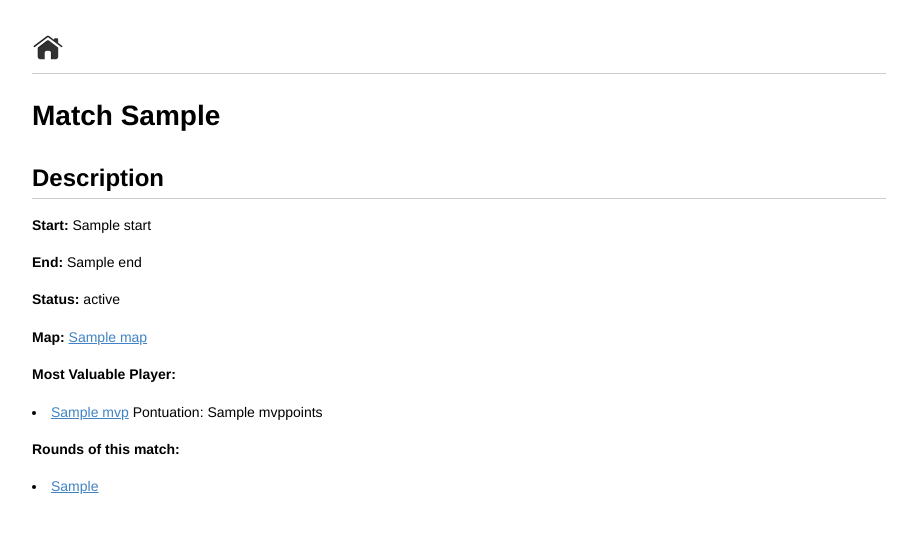
After one commit to danfranco3/databaseProject, a Flask app: template bdproj2/templates/match.html in a window 1280 px wide. The commit adds this page. Shown: the top 533 px of the page, without its empty margins (181-1098 px from the left). Run offline with Flask 2, Linux system fonts and the light colour scheme; the template is opened without the code that fills it: most values are stand-ins (such as "Sample title", 1, 10 or a date in 2020).

Commit message:
update match-list, round-list and app. Creation of match.html

```diff
--- a/bdproj2/app.py
+++ b/bdproj2/app.py
@@ -45,7 +45,7 @@ def list_rounds():
 def list_match():
     matchs = db.execute(
         '''
-        SELECT IdMatch, Start, End, Status, MVP, MVPPOINTS, IdMap, Name
+        SELECT IdMatch, Start, End, Status, IdMap, Name
         FROM MATCH_R6 NATURAL JOIN MAP
         ''').fetchall()
     return render_template('match-list.html', matchs=matchs)
@@ -122,3 +122,19 @@ def get_round(id):
     ''', id).fetchall()
 
     return render_template('round.html', round=round, selected=selected)
+
+@APP.route('/matchs/<int:id>/')
+def get_match(id):
+    match = db.execute(
+        '''
+        SELECT IdMatch, Start, End, Status, MVP, MVPPOINTS, MAP.Name as Map, IdOper
+        FROM MATCH_R6 NATURAL JOIN MAP, OPERATOR
+        WHERE IdMatch = %s AND OPERATOR.Name = MVP
+        ''', id).fetchone()
+    rounds = db.execute(
+        '''
+        SELECT IdRound, RoundWinner
+        FROM RD
+        WHERE IdMatch = %s
+        ''', id).fetchall()
+    return render_template('match.html', match=match, rounds=rounds)
--- a/bdproj2/templates/match-list.html
+++ b/bdproj2/templates/match-list.html
@@ -11,18 +11,14 @@
             <th><b>Start</b></th>
             <th><b>End</b></th>
             <th><b>Status</b></th>
-            <th><b>Best Player</b></th>
-            <th><b>Points</b></th>
             <th><b>Map</b></th>
         </tr>
     {% for match in matchs %}
         <tr>
-            <td>{{ match.IdMatch }}</td>
+            <td><a href="/matchs/{{ match.IdMatch }}">{{ match.IdMatch }}</a> </td>
             <td>{{ match.Start }}</td>
             <td>{{ match.End }}</td>
             <td>{{ match.Status }}</td>
-            <td><a href="/operators/{{ match.MVP }}">{{ match.MVP }}</a></td>
-            <td>{{ match.MVPPOINTS }}</td>
             <td><a href="/maps/{{ match.IdMap }}">{{ match.Name }}</a></td>
         </tr>
     {% endfor %}
--- /dev/null
+++ b/bdproj2/templates/match.html
@@ -0,0 +1,33 @@
+{% extends 'base.html' %}
+
+{% block header %}
+    <h1>{% block title %}Match {{ match.IdMatch }} {% endblock %}</h1>
+{% endblock %}
+
+{% block content %}
+    <h2>Description</h2>
+    <p>
+        <b>Start: </b>{{ match.Start }}
+    </p>
+    <p>
+        <b>End: </b>{{ match.End }}
+    </p>
+    <p>
+        <b>Status: </b>{{ match.Status }}
+    </p>
+    <p>
+        <b>Map: </b><a href="/maps/{{ match.IdMap }}">{{ match.Map }}</a>
+    </p>
+    <p>
+        <b>Most Valuable Player:</b><u1>
+            <li><a href="/operators/{{ match.IdOper }}">{{ match.MVP }}</a> Pontuation: {{ match.MVPPOINTS }}</li>
+        </u1>
+    </p>
+    <p>
+        <b>Rounds of this match:</b><u1>
+        {% for round in rounds %}
+            <li><a href="/rounds/{{ round.IdRound }}">{{ round.IdRound }}</a></li>
+        {% endfor %}
+        </u1>
+    </p>
+{% endblock %}
--- a/bdproj2/templates/round-list.html
+++ b/bdproj2/templates/round-list.html
@@ -14,8 +14,8 @@
 
     {% for round in rounds %}
         <tr>
-            <td><a href="/match/{{ round.IdMatch }}">{{ round.Match_Id }}</a></td>
-            <td><a href="/rounds/{{ round.IdRound }}">{{ round.Round_Id }}</a></td>
+            <td><a href="/matchs/{{ round.Match_Id }}">{{ round.Match_Id }}</a></td>
+            <td><a href="/rounds/{{ round.Round_Id }}">{{ round.Round_Id }}</a></td>
             <td>{{ round.Round_Winner }}</td>
         </tr>
     {% endfor %}
```
Also changed, not shown: bdproj2/sql/db.sql (+5 -6 lines).
